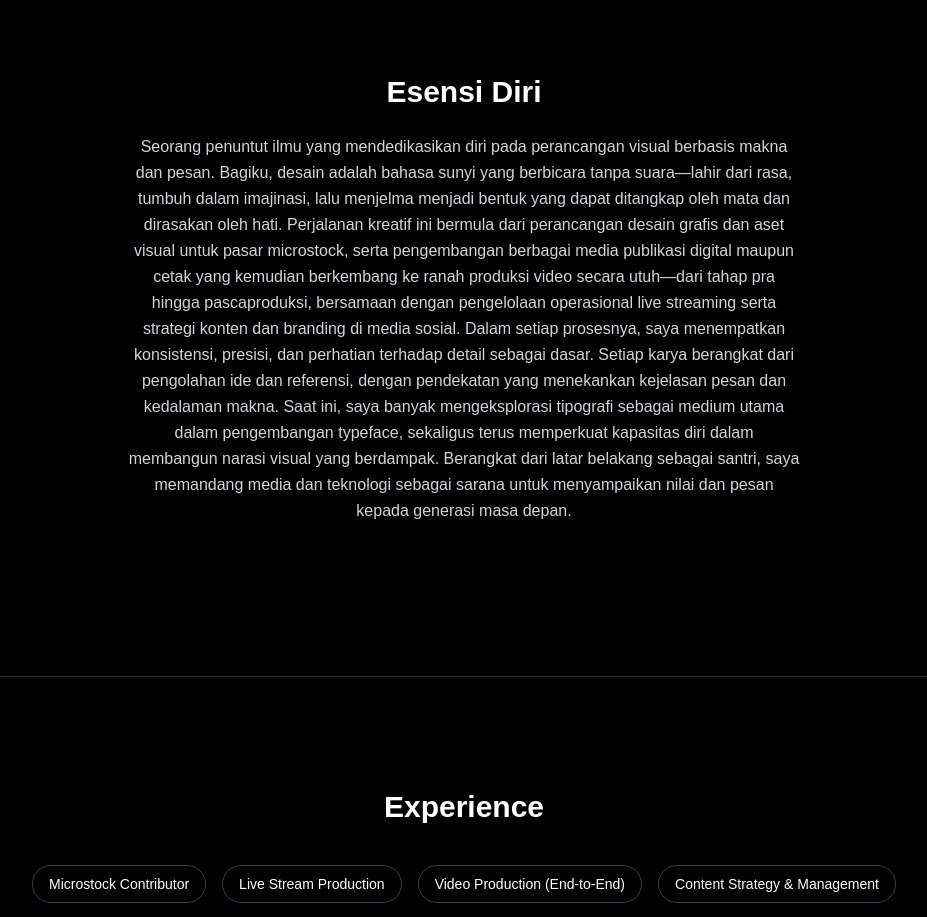
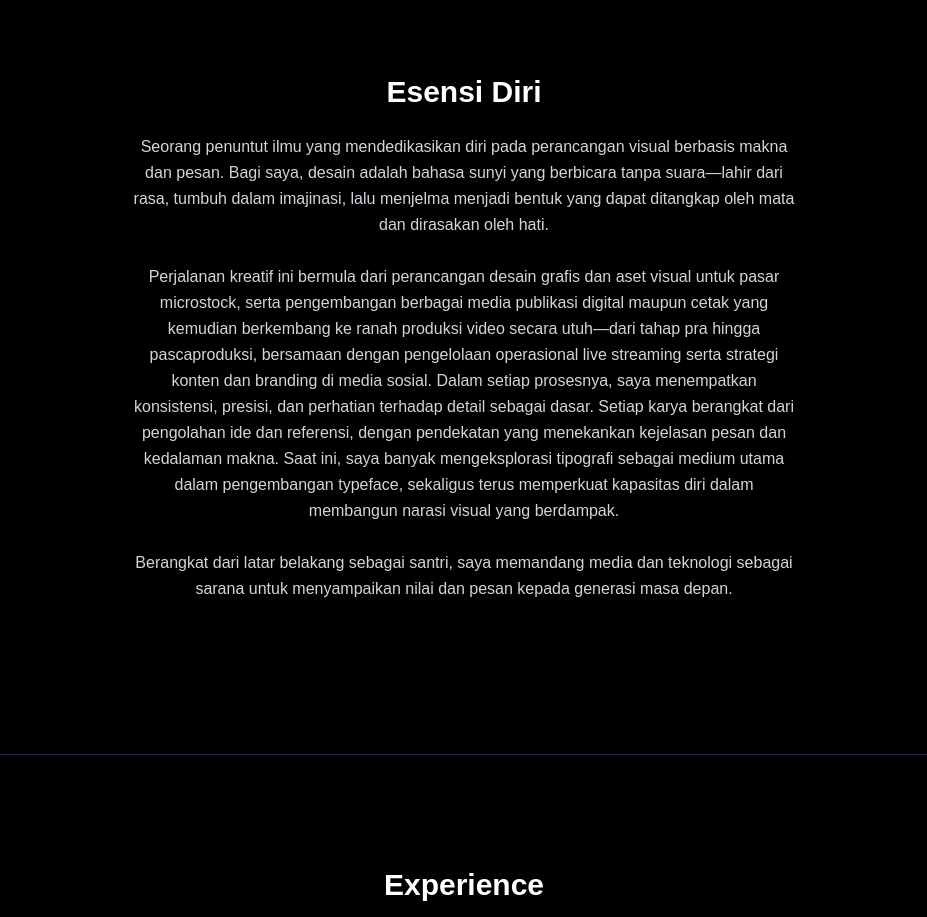
Before and after one commit to ahmado-labs/portfolio, a Next.js app: page / in a window 1280 px wide. Shown: the part 1500-2417 px from the top of the page, without its empty margins (176-1103 px from the left). Built offline with nearby package versions, Linux system fonts and the light colour scheme.

Commit message:
edit paragraf about me

```diff
--- a/src/app/page.js
+++ b/src/app/page.js
@@ -172,9 +172,10 @@ export default function Home() {
           </h2>
 
           <p className="text-gray-300 leading-relaxed mb-10 max-w-2xl mx-auto">
-            Seorang penuntut ilmu yang mendedikasikan diri pada perancangan visual berbasis makna dan pesan. Bagiku, desain adalah bahasa sunyi yang berbicara tanpa suara—lahir dari rasa, tumbuh dalam imajinasi, lalu menjelma menjadi bentuk yang dapat ditangkap oleh mata dan dirasakan oleh hati.
-            Perjalanan kreatif ini bermula dari perancangan desain grafis dan aset visual untuk pasar microstock, serta pengembangan berbagai media publikasi digital maupun cetak yang kemudian berkembang ke ranah produksi video secara utuh—dari tahap pra hingga pascaproduksi, bersamaan dengan pengelolaan operasional live streaming serta strategi konten dan branding di media sosial. Dalam setiap prosesnya, saya menempatkan konsistensi, presisi, dan perhatian terhadap detail sebagai dasar. Setiap karya berangkat dari pengolahan ide dan referensi, dengan pendekatan yang menekankan kejelasan pesan dan kedalaman makna.
-            Saat ini, saya banyak mengeksplorasi tipografi sebagai medium utama dalam pengembangan typeface, sekaligus terus memperkuat kapasitas diri dalam membangun narasi visual yang berdampak.
+            Seorang penuntut ilmu yang mendedikasikan diri pada perancangan visual berbasis makna dan pesan. Bagi saya, desain adalah bahasa sunyi yang berbicara tanpa suara—lahir dari rasa, tumbuh dalam imajinasi, lalu menjelma menjadi bentuk yang dapat ditangkap oleh mata dan dirasakan oleh hati.<br /><br />
+            Perjalanan kreatif ini bermula dari perancangan desain grafis dan aset visual untuk pasar microstock, serta pengembangan berbagai media publikasi digital maupun cetak yang kemudian berkembang ke ranah produksi video secara utuh—dari tahap pra hingga pascaproduksi, bersamaan dengan pengelolaan operasional live streaming serta strategi konten dan branding di media sosial.
+            Dalam setiap prosesnya, saya menempatkan konsistensi, presisi, dan perhatian terhadap detail sebagai dasar. Setiap karya berangkat dari pengolahan ide dan referensi, dengan pendekatan yang menekankan kejelasan pesan dan kedalaman makna.
+            Saat ini, saya banyak mengeksplorasi tipografi sebagai medium utama dalam pengembangan typeface, sekaligus terus memperkuat kapasitas diri dalam membangun narasi visual yang berdampak.<br /><br />
             Berangkat dari latar belakang sebagai santri, saya memandang media dan teknologi sebagai sarana untuk menyampaikan nilai dan pesan kepada generasi masa depan.
           </p>
 
```
